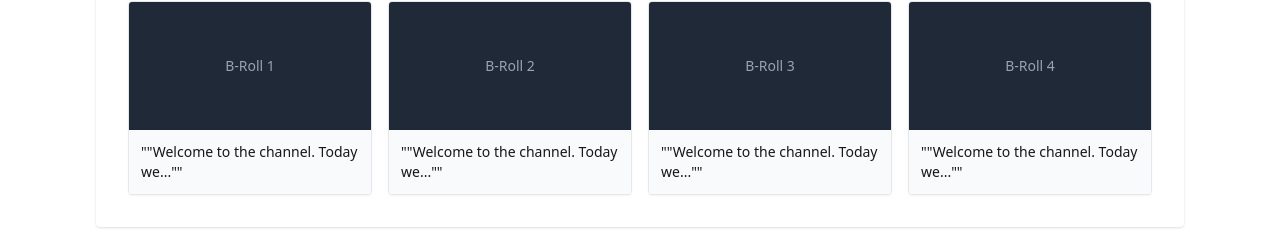
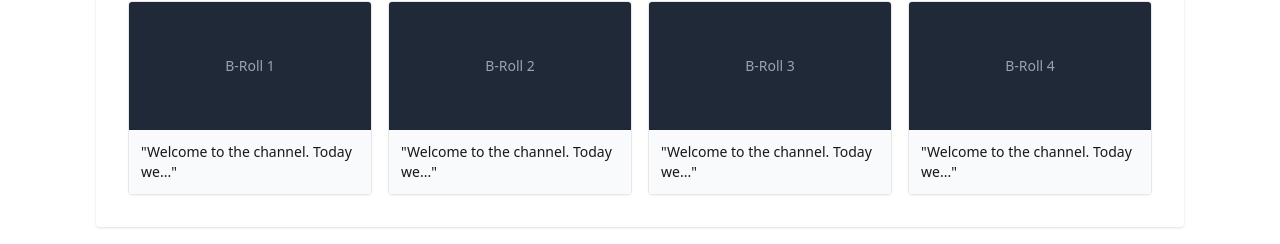
Before and after one commit to naishagarwal/re-vibing, a Next.js app: page /videodiff-storyboard in a window 1280 px wide. Shown: the part 199-443 px from the top of the page. Built offline with nearby package versions, Linux system fonts and the light colour scheme.

Commit message:
storyboard code fix

```diff
--- a/src/app/videodiff-storyboard/page.tsx
+++ b/src/app/videodiff-storyboard/page.tsx
@@ -10,12 +10,12 @@ export default function VideoDiffStoryboard() {
       <h1 className="text-3xl font-bold mb-2">VideoDiff: Comic-book Storyboard</h1>
       <p className="mb-6 text-gray-600">Design Decision: Editing variants are presented as sequential thumbnail grids, looking like a comic book storyboard.</p>
       <div className="bg-white p-8 rounded shadow border-t-4 border-rose-500 grid grid-cols-4 gap-4">
-         {[1,2,3,4].map(i => (
-           <div key={i} className="flex flex-col border rounded overflow-hidden shadow-sm">
-             <div className="bg-gray-800 h-32 flex items-center justify-center text-gray-400 text-sm">B-Roll {i}</div>
-             <div className="p-3 text-sm bg-gray-50 flex-1">&quot;"Welcome to the channel. Today we...&quot;"</div>
-           </div>
-         ))}
+        {[1, 2, 3, 4].map(i => (
+          <div key={i} className="flex flex-col border rounded overflow-hidden shadow-sm">
+            <div className="bg-gray-800 h-32 flex items-center justify-center text-gray-400 text-sm">B-Roll {i}</div>
+            <div className="p-3 text-sm bg-gray-50 flex-1">&quot;Welcome to the channel. Today we...&quot;</div>
+          </div>
+        ))}
       </div>
     </div>
   );
```
